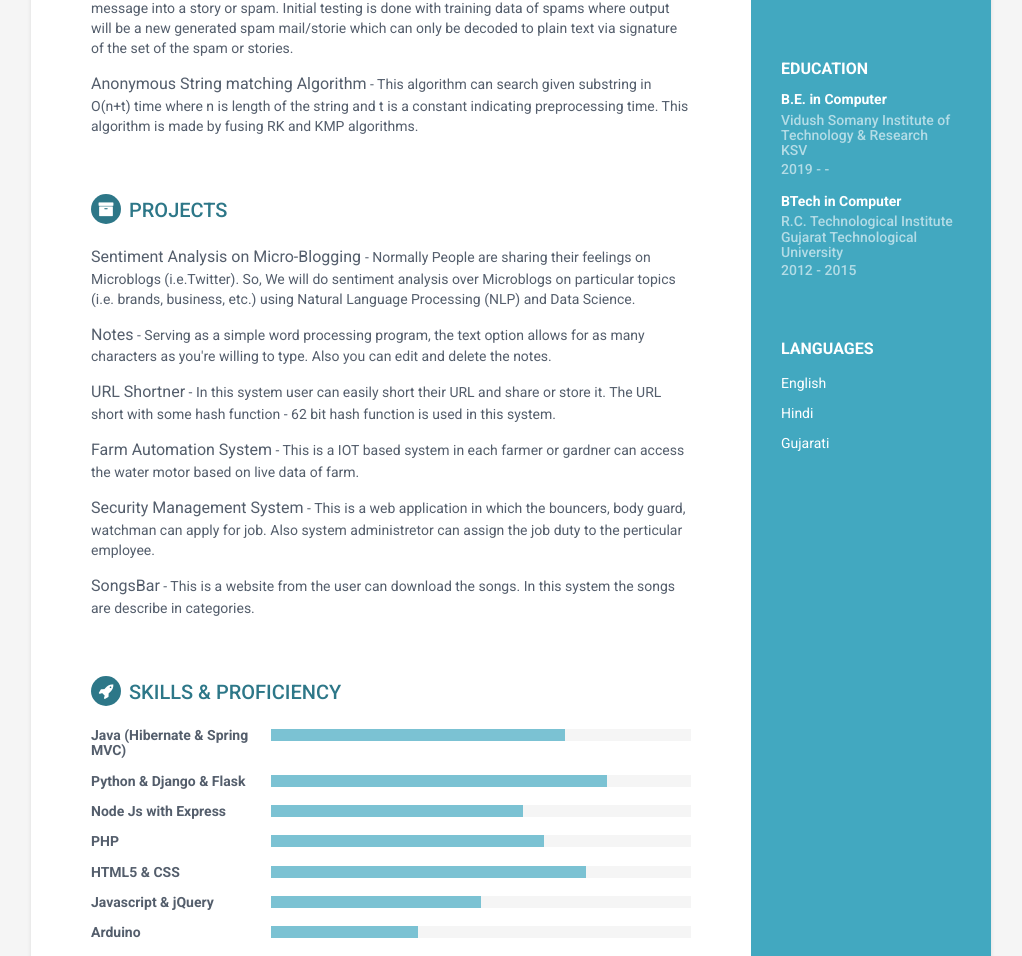
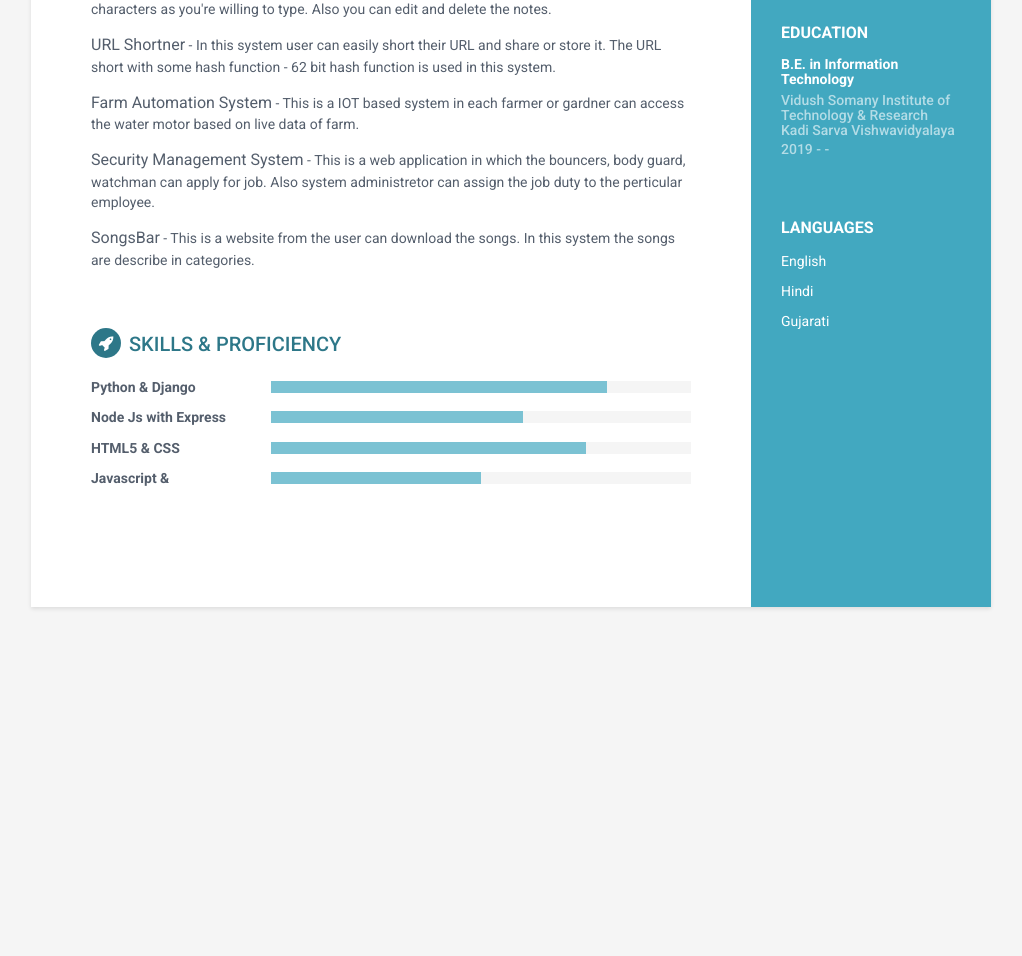
Before and after one commit to bhavik4360/bhavik4360.github.io, a plain HTML site: page index.html in a window 1280 px wide. Shown: the part 374-1330 px from the top of the page, without its empty margins (129-1151 px from the left). After the commit the page ends 1011 px from the top, so only its background shows below. Drawn offline with nearby package versions, Linux system fonts and the light colour scheme; files that its build step writes are made by us from their sources.

Commit message:
basic editing

```diff
--- a/index.html
+++ b/index.html
@@ -29,24 +29,24 @@
             <div class="contact-container container-block">
                 <ul class="list-unstyled contact-list">
                     <li class="email"><i class="fa fa-envelope"></i>vitthlaparabhavik@gmail.com</li>
-                    <li class="twitter"><i class="fa fa-twitter" aria-hidden="true"></i><a href="https://twitter.com/umangsuthar97">@umangsuthar97</a></li>
-                    <li class="github"><i class="fa fa-github"></i><a href="https://github.com/umangsuthar">github.com/bhavik4360</a></li>
+                    <!-- <li class="twitter"><i class="fa fa-twitter" aria-hidden="true"></i><a href="https://twitter.com/umangsuthar97">@umangsuthar97</a></li> -->
+                    <li class="github"><i class="fa fa-github"></i><a href="https://github.com/bhavik4360">github.com/bhavik4360</a></li>
                 </ul>
             </div><!--//contact-container-->
             <div class="education-container container-block">
                 <h2 class="container-block-title">Education</h2>
                 <div class="item">
-                    <h4 class="degree">B.E. in Computer </h4>
+                    <h4 class="degree">B.E. in Information Technology</h4>
                     <h5 class="meta">Vidush Somany Institute of Technology & Research</h5>
-                    <h5 class="meta">KSV</h5>
+                    <h5 class="meta">Kadi Sarva Vishwavidyalaya</h5>
                     <div class="time">2019 - -</div>
                 </div><!--//item-->
-                <div class="item">
-                    <h4 class="degree">BTech in Computer </h4>
+                <!-- <div class="item">
+                    <h4 class="degree">Diploma in Information Technology</h4>
                     <h5 class="meta">R.C. Technological Institute</h5>
                     <h5 class="meta">Gujarat Technological University</h5>
                     <div class="time">2012 - 2015</div>
-                </div><!--//item-->
+                </div>//item -->
             </div><!--//education-container-->
 
             <div class="languages-container container-block">
@@ -71,7 +71,7 @@
                 </div><!--//summary-->
             </section><!--//section-->
 
-            <section class="section projects-section">
+            <!-- <section class="section projects-section">
                 <h2 class="section-title"><i class="fa fa-flask"></i>Research Topics</h2>
 
                 <div class="item">
@@ -82,19 +82,19 @@
                     </span>
 
                 </div><!--//item-->
-                <div class="item">
+                <!-- <div class="item">
                     <span class="project-title">A Text to Text Steganography Algorithm</span> - <span class="project-tagline"> This algorithm will convert your plain text or message into a story or spam. Initial testing is done with training data of spams where output will be a new generated spam mail/storie which can only be decoded to plain text via signature of the set of the spam or stories.</span>
                 </div><!--//item-->
 
-                <div class="item">
+                <!-- <div class="item">
                     <span class="project-title">Anonymous String matching Algorithm</span> - <span class="project-tagline">This algorithm can search given substring in O(n+t) time where n is length of the string and t is a constant indicating preprocessing time. This algorithm is made by fusing RK and KMP algorithms.</span>
                 </div><!--//item-->
-            </section><!--//section-->
+            <!-- </section>//section --> --> --> -->
 
             <section class="section projects-section">
                 <h2 class="section-title"><i class="fa fa-archive"></i>Projects</h2>
                 <div class="item">
-                    <span class="project-title">Sentiment Analysis on Micro-Blogging </span> - <span class="project-tagline"> Normally People are sharing their feelings on Microblogs (i.e.Twitter). So, We will do sentiment analysis over Microblogs on particular topics (i.e. brands, business, etc.) using Natural Language Processing (NLP) and Data Science. </span>
+                    <span class="project-title">Parking Management System </span> - <span class="project-tagline"> Streamlining Parking, Enhancing Efficiency </span>
 
                 </div><!--//item-->
 
@@ -124,16 +124,9 @@
             <section class="skills-section section">
                 <h2 class="section-title"><i class="fa fa-rocket"></i>Skills &amp; Proficiency</h2>
                 <div class="skillset">
-                    <div class="item">
-                        <h3 class="level-title">Java (Hibernate &amp; Spring MVC)</h3>
-                        <div class="level-bar">
-                            <div class="level-bar-inner" data-level="70%">
-                            </div>
-                        </div><!--//level-bar-->
-                    </div><!--//item-->
 
                     <div class="item">
-                        <h3 class="level-title">Python &amp; Django &amp; Flask</h3>
+                        <h3 class="level-title">Python &amp; Django </h3>
                         <div class="level-bar">
                             <div class="level-bar-inner" data-level="80%">
                             </div>
@@ -150,13 +143,6 @@
                         </div><!--//level-bar-->
                     </div><!--//item-->
 
-                    <div class="item">
-                        <h3 class="level-title">PHP</h3>
-                        <div class="level-bar">
-                            <div class="level-bar-inner" data-level="65%">
-                            </div>
-                        </div><!--//level-bar-->
-                    </div><!--//item-->
 
                     <div class="item">
                         <h3 class="level-title">HTML5 &amp; CSS</h3>
@@ -168,19 +154,9 @@
 
 
                     <div class="item">
-                        <h3 class="level-title">Javascript &amp; jQuery</h3>
+                        <h3 class="level-title">Javascript &amp;</h3>
                         <div class="level-bar">
                             <div class="level-bar-inner" data-level="50%">
-                            </div>
-                        </div><!--//level-bar-->
-                    </div><!--//item-->
-
-
-
-                    <div class="item">
-                        <h3 class="level-title">Arduino</h3>
-                        <div class="level-bar">
-                            <div class="level-bar-inner" data-level="35%">
                             </div>
                         </div><!--//level-bar-->
                     </div><!--//item-->
```
